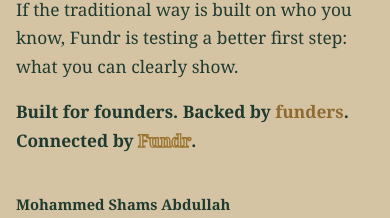
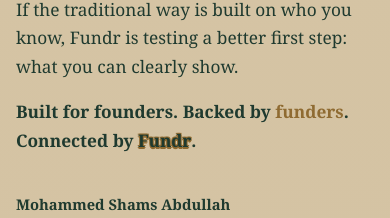
Before and after one commit to shamsabdullah2309-lgtm/fundr-pilot, a React (Vite) app: page / in a window 390 px wide. Shown: the part 1873-2091 px from the top of the page. Built offline with nearby package versions, Linux system fonts and the light colour scheme.

Commit message:
Update styles.css

```diff
--- a/src/styles.css
+++ b/src/styles.css
@@ -171,10 +171,15 @@
 }
 
 .word-fundr {
-  color: transparent;
-  -webkit-text-stroke: 2px var(--gold-rich);
+  color: var(--navy);
   font-weight: 950;
   letter-spacing: -0.01em;
+  text-shadow:
+    -1px -1px 0 var(--gold),
+     1px -1px 0 var(--gold),
+    -1px  1px 0 var(--gold),
+     1px  1px 0 var(--gold),
+     0px  2px 0 var(--gold);
 }
 
 .signature-row {
@@ -434,7 +439,12 @@
     text-align: center;
   }
 
-  .word-fundr {
-    -webkit-text-stroke: 1.4px var(--gold-rich);
-  }
+.word-fundr {
+  text-shadow:
+    -0.8px -0.8px 0 var(--gold),
+     0.8px -0.8px 0 var(--gold),
+    -0.8px  0.8px 0 var(--gold),
+     0.8px  0.8px 0 var(--gold),
+     0px    1.5px 0 var(--gold);
 }
+}
```
